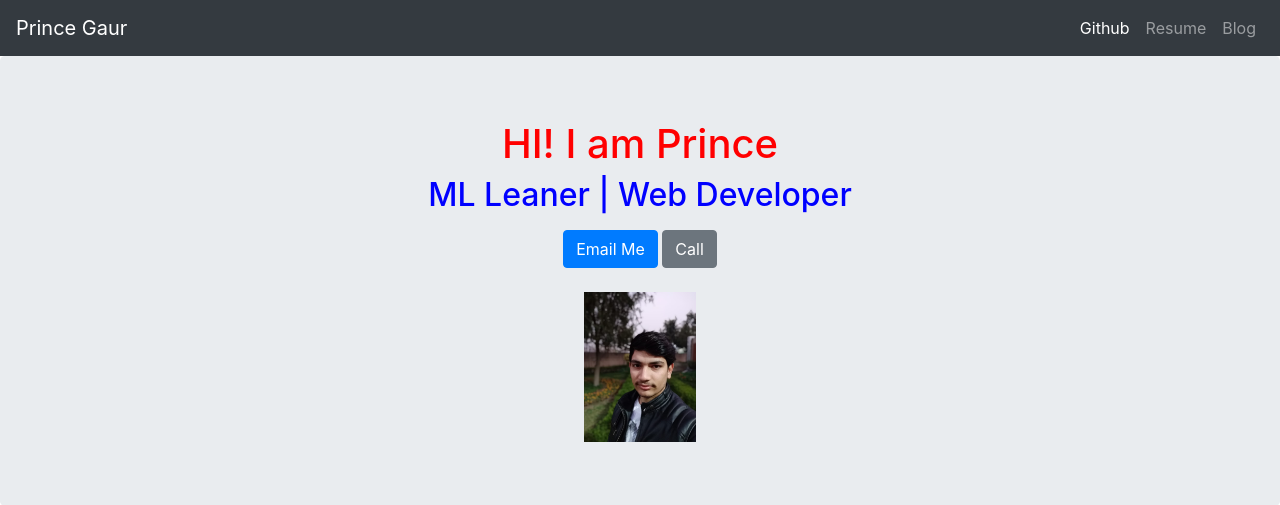
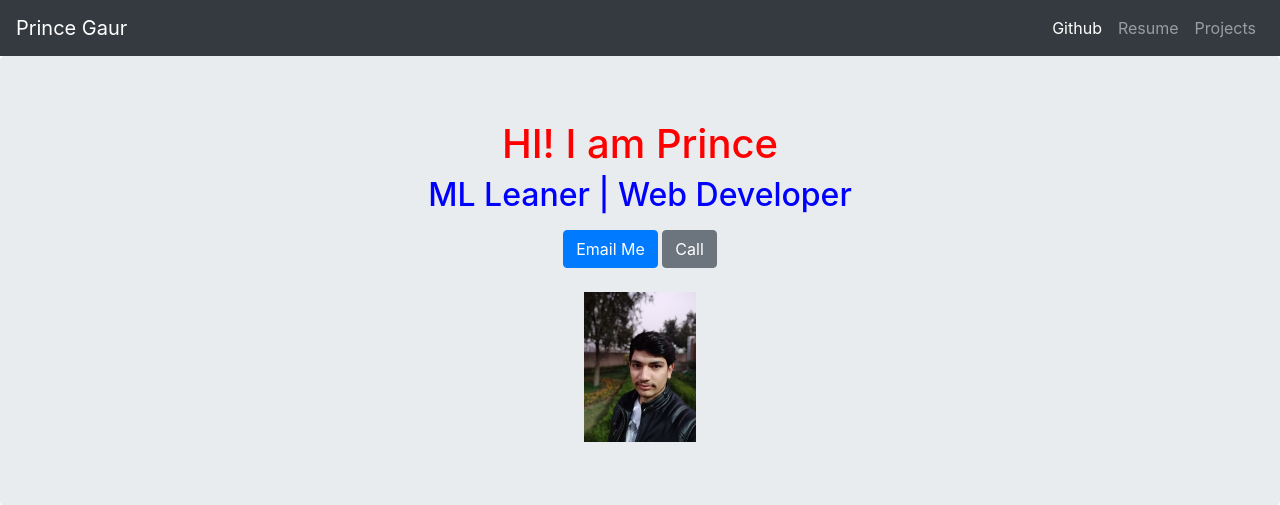
Before and after one commit to proxy707/portfolio, a Django app: page / in a window 1280 px wide. Shown: the top 505 px of the page. Run offline with Django 3.2, Linux system fonts and the light colour scheme; data that the repository does not hold is empty; some libraries are stand-ins or nearby versions.

Commit message:
files changed

```diff
--- a/jobs/templates/jobs/home.html
+++ b/jobs/templates/jobs/home.html
@@ -61,7 +61,7 @@
         <a class="nav-link" href="{% static "Prince's Resume.pdf" %}">Resume</a>
       </li>
       <li class="nav-item">
-        <a class="nav-link" href="{% url 'allblogs' %}">Blog</a>
+        <a class="nav-link" href="{% url 'allblogs' %}">Projects</a>
       </li>
     </ul>
   </div>
```
